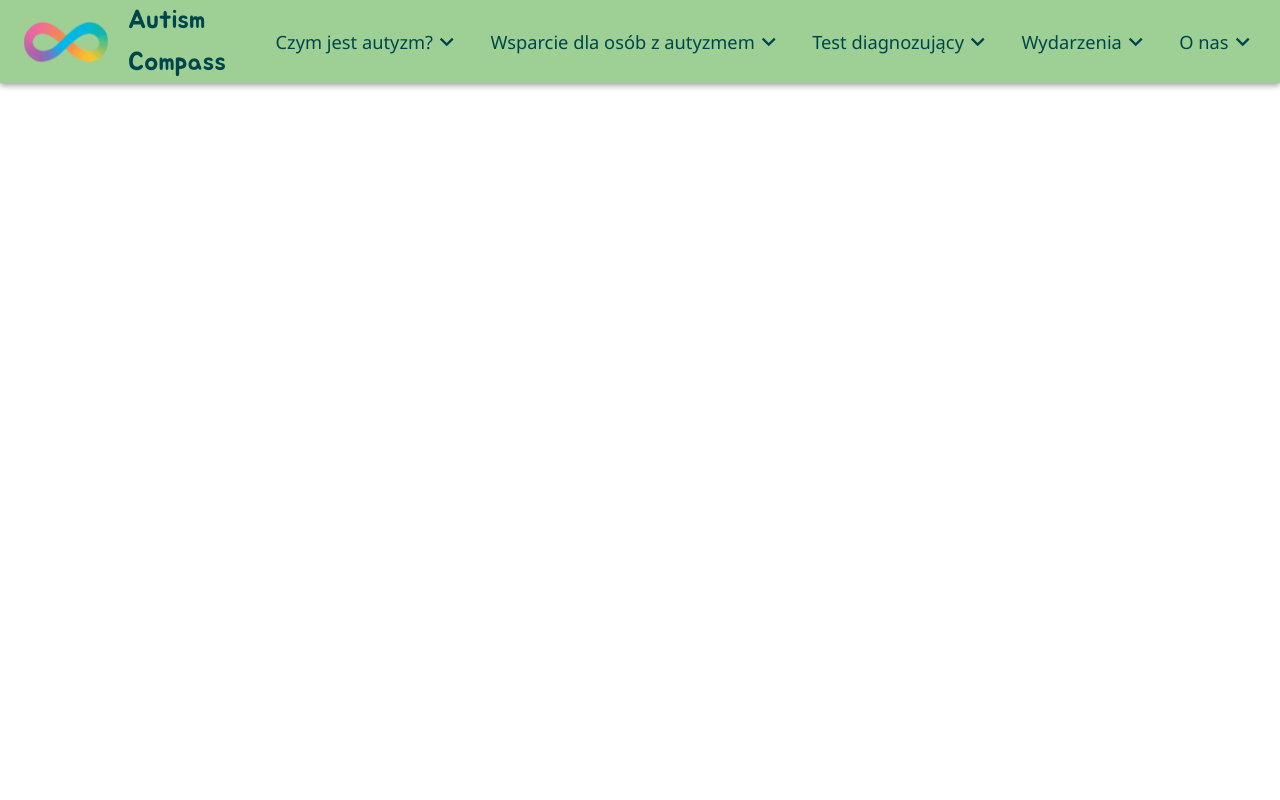
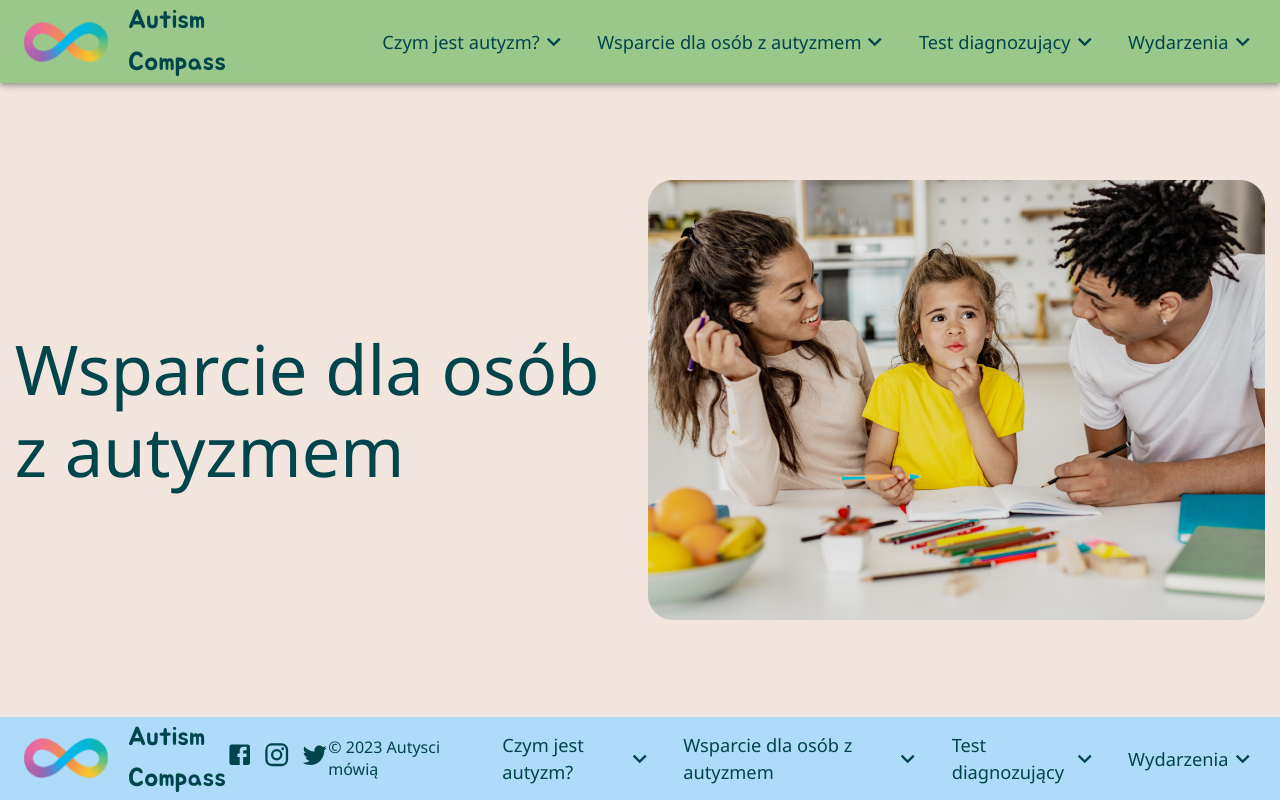
Before and after one commit to Mazurkevichvs/AutismCompass, a React (Vite) app in the folder ui/: page /support in a window 1280 px wide. Built offline with nearby package versions, Linux system fonts and the light colour scheme.

Commit message:
create support page, add basic structure

```diff
--- a/ui/src/App.tsx
+++ b/ui/src/App.tsx
@@ -2,6 +2,7 @@ import React from 'react';
 import './App.scss';
 import { Main, Header, Footer } from './components';
 import { Routes, Route } from 'react-router-dom';
+import Support from './pages/Support';
 
 const NAVIGATIONS = [
   {
@@ -22,16 +23,18 @@ const NAVIGATIONS = [
   },
   { name: 'Test diagnozujący', path: '/test-diagnozujacy' },
   { name: 'Wydarzenia', path: '/wydarzenia' },
-  { name: 'O nas', path: '/o-nas' },
 ];
 
 const App: React.FC = () => {
   return (
     <>
       <Header navigations={NAVIGATIONS}/>
+      <main>
       <Routes>
         <Route path="/" element={<Main />} />
+        <Route path="/support" element={<Support />} />
       </Routes>
+      </main>
       <Footer navigations={NAVIGATIONS}/>
     </>
   );
--- a/ui/src/components/Footer/Footer.tsx
+++ b/ui/src/components/Footer/Footer.tsx
@@ -64,6 +64,7 @@ const Footer: React.FC<NavigationsProps> = ({ navigations }) => {
               display: 'flex',
               flexDirection: isSmallScreen ? 'column' : 'row',
               alignItems: 'center',
+              height: '80px'
             }}>
             {navigationItem}
           </Box>
--- a/ui/src/components/Header/Header.tsx
+++ b/ui/src/components/Header/Header.tsx
@@ -34,7 +34,7 @@ const Header: React.FC<NavigationsProps> = ({navigations}) => {
               Autism Compass
             </Typography>
           </Box>
-          <Box display="flex" alignItems="center" color="secondary" style={{ height: '100%' }}>
+          <Box display="flex" alignItems="center" color="secondary" style={{ height: '80px' }}>
             {isSmallScreen ? ( !menuOpen &&
               <IconButton color="primary" onClick={() => setMenuOpen(true)} className="menu-icon">
                 <MenuIcon />
--- a/ui/src/components/Main/Main.tsx
+++ b/ui/src/components/Main/Main.tsx
@@ -5,13 +5,11 @@ import './Main.scss';
 const Main: React.FC = () => {
   return (
     <>
-      <main className='main'>
         <Slider />
         <AboutSection />
         <Slider />
         <FactsAndMyths/>
         <SupportForm/>
-      </main>
     </>
   );
 };
--- a/ui/src/components/NavItem/NavItem.tsx
+++ b/ui/src/components/NavItem/NavItem.tsx
@@ -1,13 +1,5 @@
 import React from 'react';
-import {
-  Box,
-  MenuItem,
-  Popper,
-  Grow,
-  Paper,
-  ClickAwayListener,
-  MenuList,
-} from '@mui/material';
+import { Box, MenuItem, Popper, Grow, Paper, ClickAwayListener, MenuList } from '@mui/material';
 import { headerStyles } from '../../styles/theme';
 import {
   ExpandMore as ExpandMoreIcon,
@@ -15,6 +7,7 @@ import {
   ChevronRight as ChevronRightIcon,
 } from '@mui/icons-material';
 import './NavItem.scss';
+import { Link } from 'react-router-dom';
 
 interface NavItemProps {
   page: {
@@ -77,38 +70,36 @@ const NavItem: React.FC<NavItemProps> = ({ page }) => {
         onClick={handleToggle}>
         {page.name} {open ? <ExpandLessIcon /> : <ExpandMoreIcon />}
       </Box>
-      {page.sublinks ?
+      {page.sublinks ? (
         <Popper
           open={open}
           anchorEl={anchorRef.current}
           role={undefined}
           placement="bottom-start"
           transition
-          disablePortal
-          >
+          disablePortal>
           {({ TransitionProps, placement }) => (
             <Grow
-
               {...TransitionProps}
               style={{
                 transformOrigin: placement === 'bottom-start' ? 'left top' : 'left bottom',
               }}>
-              <Paper sx={{bgcolor: 'rgba(117, 188, 105)'}}>
+              <Paper sx={{ bgcolor: 'rgba(117, 188, 105)' }}>
                 <ClickAwayListener onClickAway={handleClose}>
                   <MenuList
                     autoFocusItem={open}
                     id="composition-menu"
                     aria-labelledby="composition-button"
                     onKeyDown={handleListKeyDown}>
-                    { page.sublinks?.map((sublink, i) => (
-                      <MenuItem
+                    {page.sublinks?.map((sublink, i) => (
+                     <Link to={'/support'} key={i}> <MenuItem
                         sx={{
                           color: '#00454C',
                         }}
                         key={i}
                         onClick={handleClose}>
                         {sublink.name} <ChevronRightIcon />
-                      </MenuItem>
+                      </MenuItem></Link>
                     ))}
                   </MenuList>
                 </ClickAwayListener>
@@ -116,7 +107,7 @@ const NavItem: React.FC<NavItemProps> = ({ page }) => {
             </Grow>
           )}
         </Popper>
-       : null}
+      ) : null}
     </>
   );
 };
--- a/ui/src/components/Slider/Slider.tsx
+++ b/ui/src/components/Slider/Slider.tsx
@@ -9,7 +9,7 @@ import ChevronRightIcon from '@mui/icons-material/ChevronRight';
 import useBreakpoints from '../../hooks/useBreakpoints';
 
 const Slider: React.FC = () => {
-  const { isSmallScreen, isMediumScreen, isLargeScreen } = useBreakpoints();
+  const { isMediumScreen, isLargeScreen } = useBreakpoints();
   return (
     <>
       <section className="slider-container">
--- a/ui/src/components/SupportForm/SupportForm.tsx
+++ b/ui/src/components/SupportForm/SupportForm.tsx
@@ -5,7 +5,7 @@ const SupportForm: React.FC = () => {
   const isSmallScreen = useMediaQuery((theme: Theme) => theme.breakpoints.down('md'));
   return (
     <section>
-    <Box sx={{ backgroundColor: '#D7BBF5', height: '100vh', width: '100%', display:'flex', justifyContent: 'center', alignItems:'center', pb: '100px'}}>
+    <Box sx={{ backgroundColor: '#D7BBF5', height: '100%', width: '100%', display:'flex', justifyContent: 'center', alignItems:'center', pb: '100px'}}>
       <Container
         maxWidth="lg"
         sx={{ display: 'flex', justifyContent: 'space-between', alignItems: 'center', flexDirection: isSmallScreen ? 'column' : 'row', }}>
--- /dev/null
+++ b/ui/src/pages/Support.tsx
@@ -0,0 +1,20 @@
+import React from 'react';
+import { Box, Typography, Container, useTheme } from '@mui/material';
+import './pages.scss'
+const Support: React.FC = () => {
+    const theme = useTheme();
+  return (
+    <>
+      <section className='support__introduce'>
+        <Container maxWidth="lg">
+            <Box sx={{display: 'flex', justifyContent:'space-around', alignItems:'center', width: '100%', }}>
+                <Typography variant={'h2'} sx={{mt:5, width:'50%', color: theme.palette.primary.main,}}>Wsparcie dla osób z autyzmem</Typography>
+                <img src="img/support-family.png" alt="support family" />
+            </Box>
+        </Container>
+      </section>
+    </>
+  );
+};
+
+export default Support;
--- /dev/null
+++ b/ui/src/pages/index.js
@@ -0,0 +1 @@
+export {default as Support} from './Support';
--- /dev/null
+++ b/ui/src/pages/pages.scss
@@ -0,0 +1,3 @@
+.support__introduce {
+    background-color: #F2E5DD;
+}
```
Also changed, not shown: ui/public/img/support-family.png (added).
